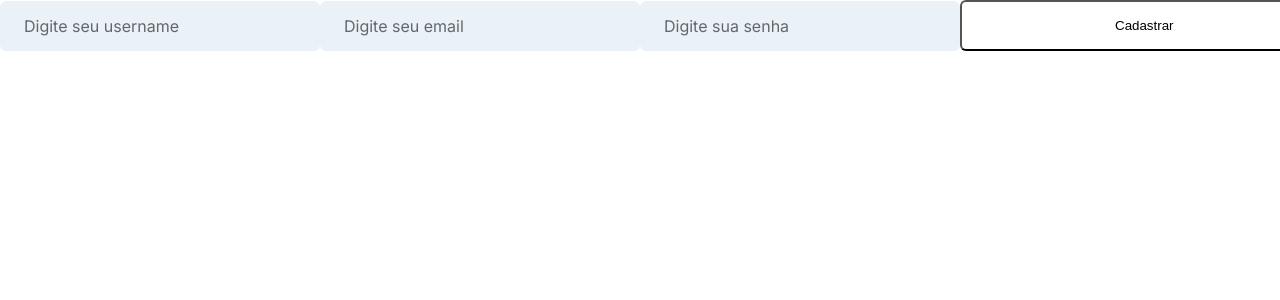
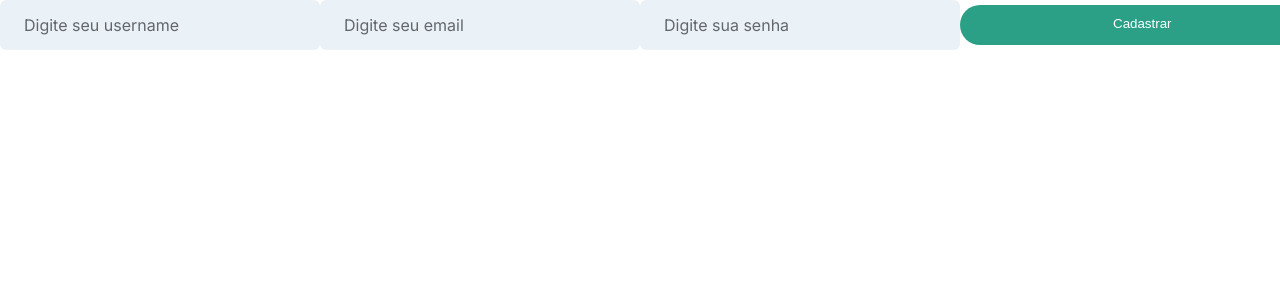
Before and after one commit to Stuuky07/stuuky-web, a Next.js app: page /signup in a window 1280 px wide. Shown: the top 300 px of the page. Built offline with nearby package versions, Linux system fonts and the light colour scheme.

Commit message:
Modified button styles

```diff
--- a/src/app/page.tsx
+++ b/src/app/page.tsx
@@ -1,3 +1,4 @@
+import Button from '@/components/Button/Button';
 import styles from './page.module.scss';
 
 export default function homePage() {
@@ -5,6 +6,7 @@ export default function homePage() {
     <main className={styles.main}>
       <div>
         <h1>STUUKY</h1>
+        <Button name='btn' id='btn' value='Entrar'/>
       </div>
     </main>
   );
--- a/src/components/Button/Button.scss
+++ b/src/components/Button/Button.scss
@@ -1,15 +1,34 @@
 .btn{
   display: flex;
-  padding: 16px 153px;
-  justify-content: center;
-  align-items: center;
-  color: #000;
+  height: 40px;
+  padding: 10.5px 153px;
   gap: 10px;
-  border-radius: 6px;
-  background: #FFF;
-  transition: .5s;
+  border-radius: 52px;
+  border: 0;
+  animation: colorChange 15s infinite;
+  color: white;
+  font-style: bold;
+}
+
+@keyframes colorChange {
+  0% {
+    background-color: rgba(19, 150, 194, 0.9)
+  }
+  25% {
+    background-color: rgba(30, 120, 210, 0.9)
+  }
+  50%{
+    background-color: rgba(18, 160, 94, 0.9)
+  }
+  75%{
+    background-color: rgba(43, 218, 151, 0.9)
+  }
+  100% {
+    background-color: rgba(19, 150, 194, 0.9);
+  }
 }
 
 .btn:hover{
-  background: #bab8b8;
+  cursor: pointer;
+  animation-play-state: paused;
 }
```
